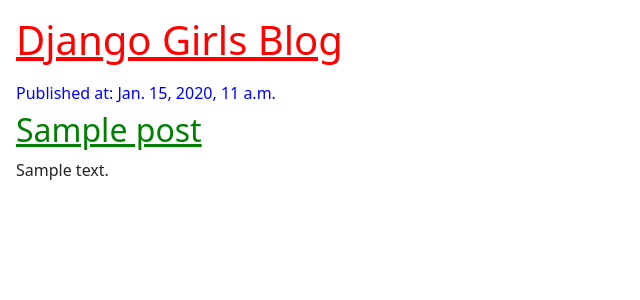
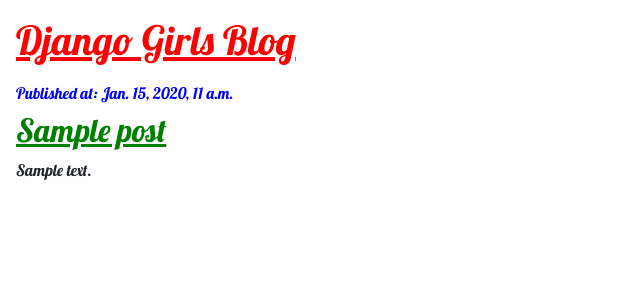
Before and after one commit to rohan20/djangogirls, a Django app: template blog/templates/blog/post_list.html in a window 1280 px wide. Shown: the top 300 px of the page, without its empty margins (0-640 px from the left). Run offline with Django 3.2, Linux system fonts and the light colour scheme; the template is opened without the code that fills it: values that come from a table or form of the project are taken from there, others are empty; tables that the repository leaves empty hold one stand-in row (values such as "Sample post"); parts of the project's set-up code (start-up, migrations or seed data) failed here and were passed over.

Commit message:
add customfont

```diff
--- a/blog/static/css/blog.css
+++ b/blog/static/css/blog.css
@@ -17,3 +17,7 @@
 h1 a {
     color: red;
 }
+
+h1, h2, h6, body {
+    font-family: 'Lobster', serif;
+}
--- a/blog/templates/blog/post_list.html
+++ b/blog/templates/blog/post_list.html
@@ -5,6 +5,7 @@
 <head>
     <link rel="stylesheet" href="https://cdn.jsdelivr.net/npm/bootstrap@5.1.3/dist/css/bootstrap.min.css"
           integrity="sha384-1BmE4kWBq78iYhFldvKuhfTAU6auU8tT94WrHftjDbrCEXSU1oBoqyl2QvZ6jIW3" crossorigin="anonymous">
+    <link href="//fonts.googleapis.com/css?family=Lobster&subset=latin,latin-ext" rel="stylesheet" type="text/css">
     <link rel="stylesheet" href="{% static 'css/blog.css' %}">
     <title>Django Girls blog</title>
 </head>
```
